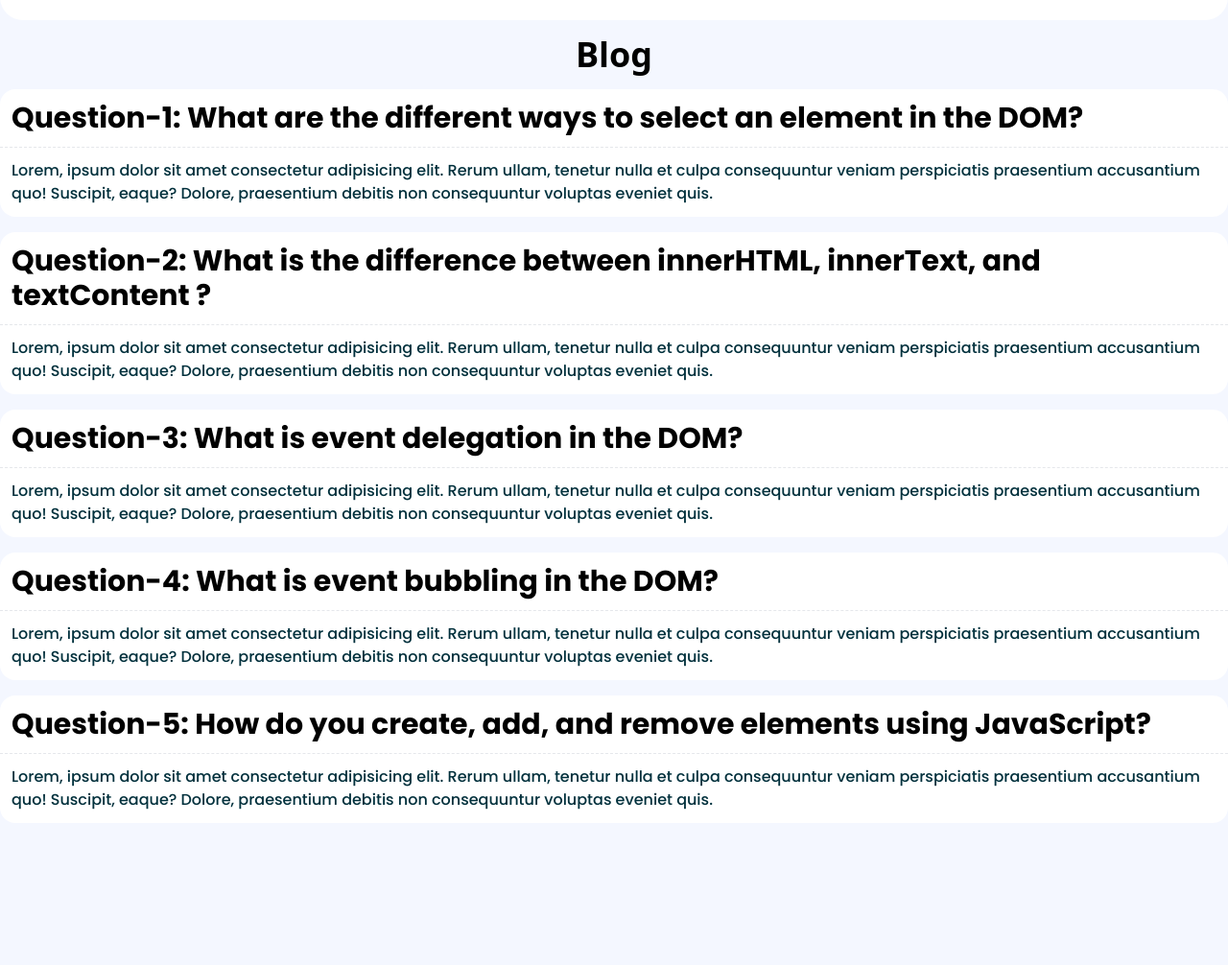
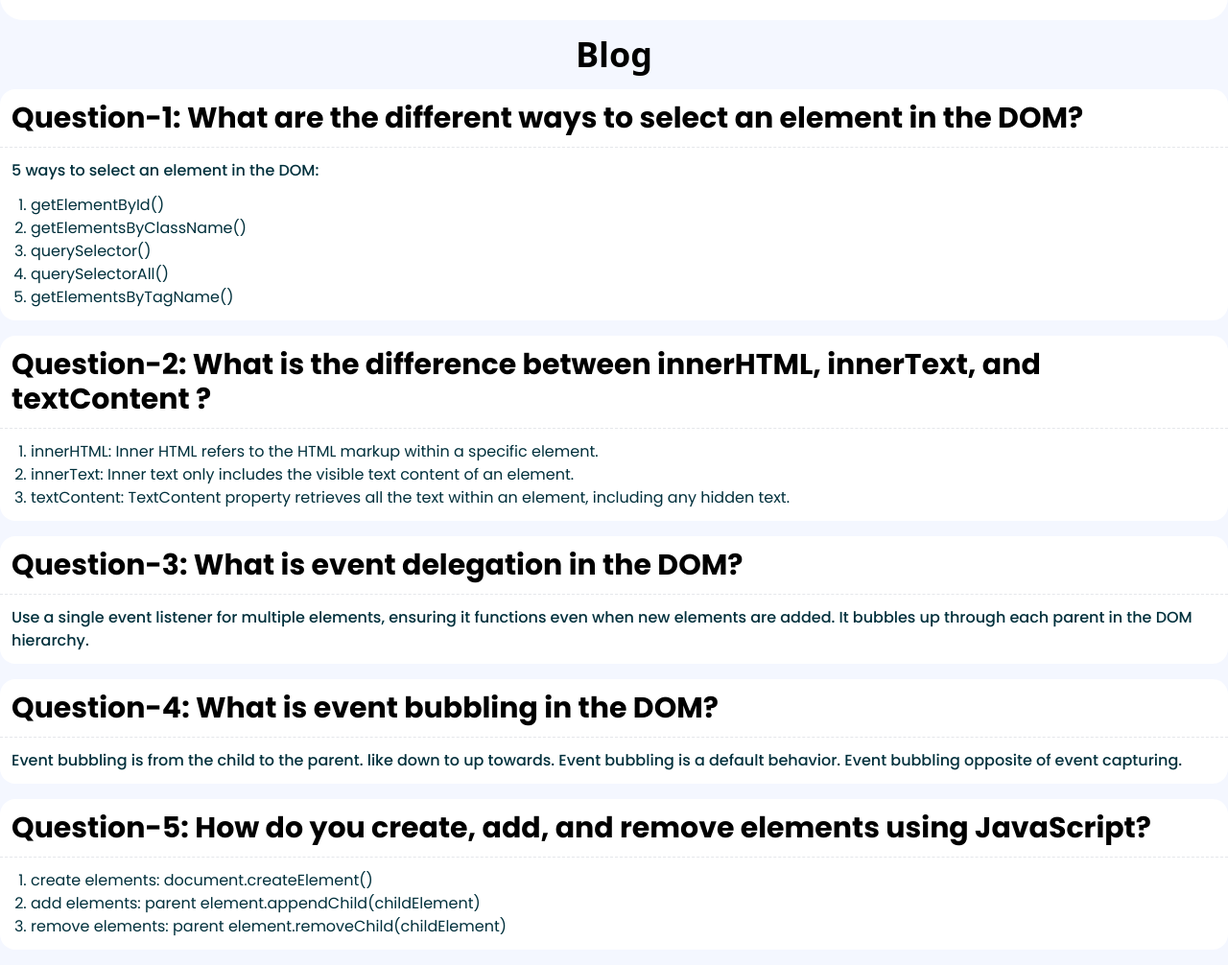
Before and after one commit to mahatab6/Job-Board, a plain HTML site: page blog.html in a window 1280 px wide. Shown: the part 95-1101 px from the top of the page at 96% size. Before the commit the page ends 969 px from the top, so only its background shows below. Drawn offline with nearby package versions, Linux system fonts and the light colour scheme.

Commit message:
blog question answer added

```diff
--- a/blog.html
+++ b/blog.html
@@ -53,32 +53,47 @@
         <div class="bg-white rounded-2xl mb-4">
             <h2 class="poppins font-bold text-3xl p-3">Question-1: What are the different ways to select an element in the DOM?</h2>
             <hr class="border-dashed">
-            <p class="poppins font-medium text-base text-color p-3">Lorem, ipsum dolor sit amet consectetur adipisicing elit. Rerum ullam, tenetur nulla et culpa consequuntur veniam perspiciatis praesentium accusantium quo! Suscipit, eaque? Dolore, praesentium debitis non consequuntur voluptas eveniet quis.</p>
+            <p class="poppins font-medium text-base text-color p-3">5 ways to select an element in the DOM:</p>
+            <ol class="list-decimal	pl-8 pb-3 poppins font-normal text-base text-color">
+                <li>getElementById()</li>
+                <li>getElementsByClassName()</li>
+                <li>querySelector()</li>
+                <li>querySelectorAll()</li>
+                <li>getElementsByTagName()</li>
+            </ol>
+        </div>
 
-        </div>
         <div class="bg-white rounded-2xl mb-4">
             <h2 class="poppins font-bold text-3xl p-3">Question-2: What is the difference between innerHTML, innerText, and textContent ?</h2>
             <hr class="border-dashed">
-            <p class="poppins font-medium text-base text-color p-3">Lorem, ipsum dolor sit amet consectetur adipisicing elit. Rerum ullam, tenetur nulla et culpa consequuntur veniam perspiciatis praesentium accusantium quo! Suscipit, eaque? Dolore, praesentium debitis non consequuntur voluptas eveniet quis.</p>
+            <ol class="list-decimal	pl-8 pt-3 pb-3 poppins font-normal text-base text-color">
+                <li>innerHTML: Inner HTML refers to the HTML markup within a specific element. </li>
+                <li>innerText: Inner text only includes the visible text content of an element.</li>
+                <li>textContent: TextContent property retrieves all the text within an element, including any hidden text.</li>
+            </ol>
 
         </div>
+
         <div class="bg-white rounded-2xl mb-4">
             <h2 class="poppins font-bold text-3xl p-3">Question-3: What is event delegation in the DOM?</h2>
             <hr class="border-dashed">
-            <p class="poppins font-medium text-base text-color p-3">Lorem, ipsum dolor sit amet consectetur adipisicing elit. Rerum ullam, tenetur nulla et culpa consequuntur veniam perspiciatis praesentium accusantium quo! Suscipit, eaque? Dolore, praesentium debitis non consequuntur voluptas eveniet quis.</p>
+            <p class="poppins font-medium text-base text-color p-3">Use a single event listener for multiple elements, ensuring it functions even when new elements are added. It bubbles up through each parent in the DOM hierarchy.</p>
 
         </div>
         <div class="bg-white rounded-2xl mb-4">
             <h2 class="poppins font-bold text-3xl p-3">Question-4: What is event bubbling in the DOM?</h2>
             <hr class="border-dashed">
-            <p class="poppins font-medium text-base text-color p-3">Lorem, ipsum dolor sit amet consectetur adipisicing elit. Rerum ullam, tenetur nulla et culpa consequuntur veniam perspiciatis praesentium accusantium quo! Suscipit, eaque? Dolore, praesentium debitis non consequuntur voluptas eveniet quis.</p>
+            <p class="poppins font-medium text-base text-color p-3">Event bubbling is from the child to the parent. like down to up towards. Event bubbling is a default behavior. Event bubbling opposite of event capturing.</p>
 
         </div>
         <div class="bg-white rounded-2xl mb-4">
             <h2 class="poppins font-bold text-3xl p-3">Question-5: How do you create, add, and remove elements using JavaScript?</h2>
             <hr class="border-dashed">
-            <p class="poppins font-medium text-base text-color p-3">Lorem, ipsum dolor sit amet consectetur adipisicing elit. Rerum ullam, tenetur nulla et culpa consequuntur veniam perspiciatis praesentium accusantium quo! Suscipit, eaque? Dolore, praesentium debitis non consequuntur voluptas eveniet quis.</p>
-
+            <ol class="list-decimal	pl-8 pt-3 pb-3 poppins font-normal text-base text-color">
+                <li>create elements: document.createElement()</li>
+                <li>add elements: parent element.appendChild(childElement)</li>
+                <li>remove elements: parent element.removeChild(childElement)</li>
+            </ol>
         </div>
     </section>
 
```
Also changed, not shown: index.html (+9 -9 lines).
